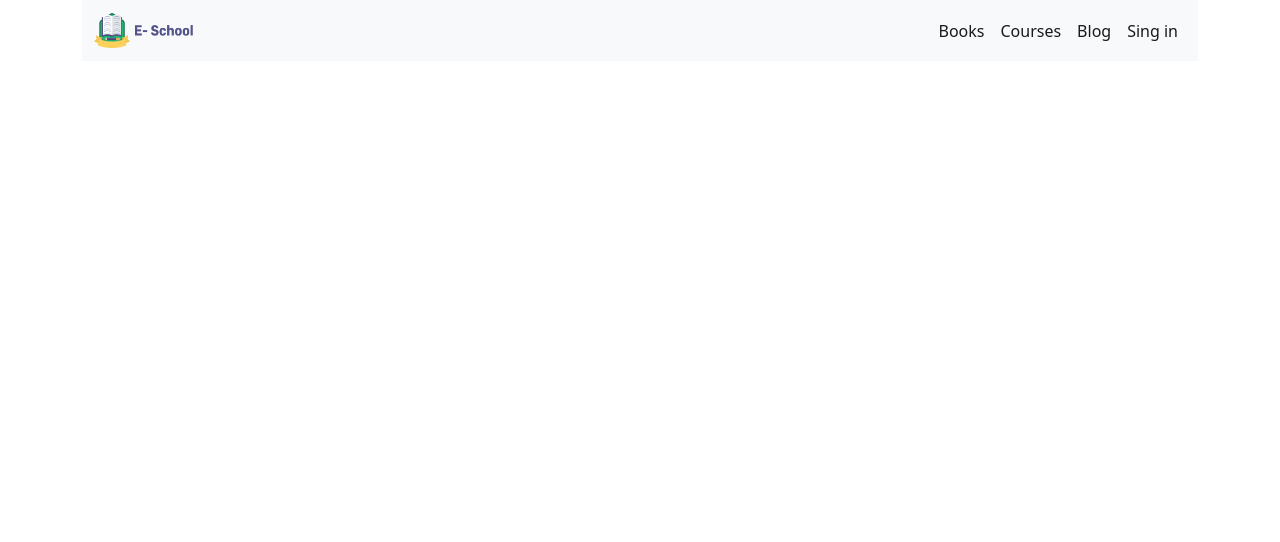
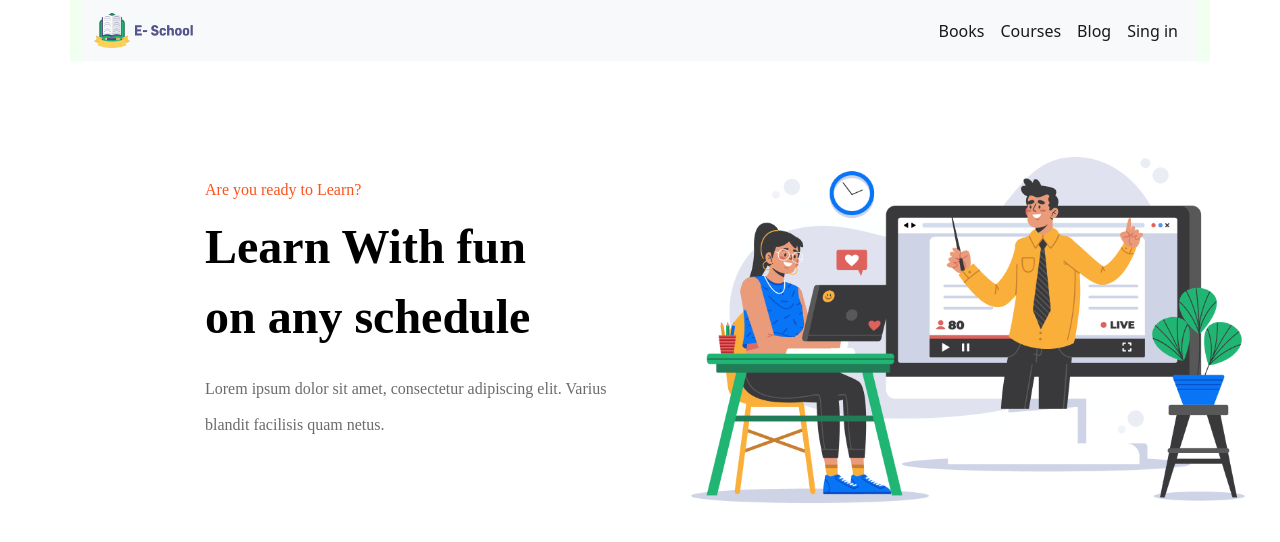
Before and after one commit to MH-Fahim11/e-school, a plain HTML site: page index.html in a window 1280 px wide. Drawn offline with nearby package versions, Linux system fonts and the light colour scheme.

Commit message:
main pard add

```diff
--- a/index.html
+++ b/index.html
@@ -10,7 +10,7 @@
 </head>
 <body>
     <!--Nev-->
-    <div class="container">
+    <div class="container bg-color">
         <nav class="navbar navbar-expand-lg navbar-light bg-light">
             <div class="container-fluid">
               <a class="navbar-brand" href="#">
@@ -38,6 +38,19 @@
             </div>
           </nav>
     </div>
+    <!---->
+    <div class="container">
+        <div class="row">
+          <div class="col-6">
+            <p class="red-text">Are you ready to Learn?</p><br>
+            <h1 class="big-text ">Learn With fun <div>on any schedule</div></h1>
+            <p class="b-text ">Lorem ipsum dolor sit amet, consectetur adipiscing elit. Varius blandit facilisis quam netus.</p>
+          </div>
+          <div class="col-6">
+            <img src="images/Illustration.png" alt="" class="top-img">
+          </div>
+        </div>
+      </div>
 
 
     <script src="https://cdn.jsdelivr.net/npm/bootstrap@5.0.2/dist/js/bootstrap.bundle.min.js" integrity="sha384-MrcW6ZMFYlzcLA8Nl+NtUVF0sA7MsXsP1UyJoMp4YLEuNSfAP+JcXn/tWtIaxVXM" crossorigin="anonymous"></script>
--- a/style.css
+++ b/style.css
@@ -0,0 +1,55 @@
+.bg-color{
+    background-color: #F0FFF0;
+}
+.top-img{
+    position: absolute;
+    width: 554px;
+    height: 346px;
+    left: 691px;
+    top: 157px;
+}
+.red-text{
+    font-family: 'Poppins';
+    font-style: normal;
+    font-weight: 400;
+    font-size: 16px;
+    line-height: 24px;
+    color: #FD511A;
+    position: absolute;
+    width: 189px;
+    height: 24px;
+    left: 205px;
+    top: 178px;
+}
+.big-text{
+    font-family: 'Poppins';
+    font-style: normal;
+    font-weight: 700;
+    font-size: 48px;
+    line-height: 70px;
+    /* or 146% */
+    color: #000000;
+    position: absolute;
+    width: 405px;
+    height: 140px;
+    left: 205px;
+    top: 212px;
+}
+.b-text{
+    position: absolute;
+    width: 403px;
+    height: 85px;
+    left: 205px;
+    top: 371px;
+
+    font-family: 'Poppins';
+    font-style: normal;
+    font-weight: 400;
+    font-size: 16px;
+    line-height: 36px;
+    /* or 225% */
+
+
+    color: #6C6B6B;
+
+}
```
